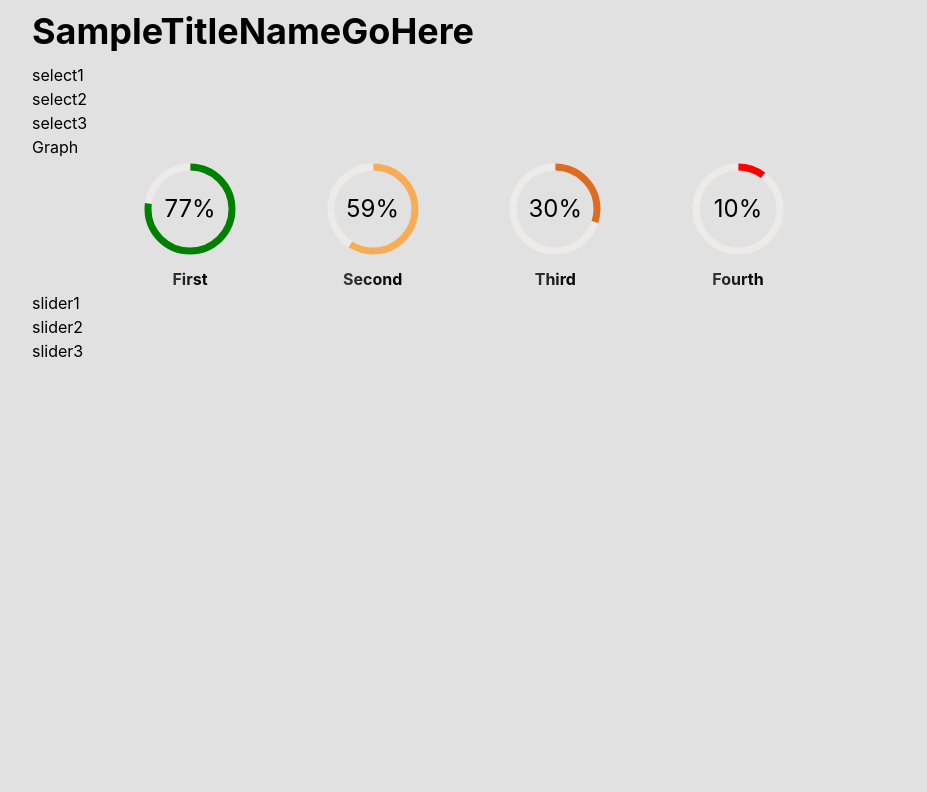
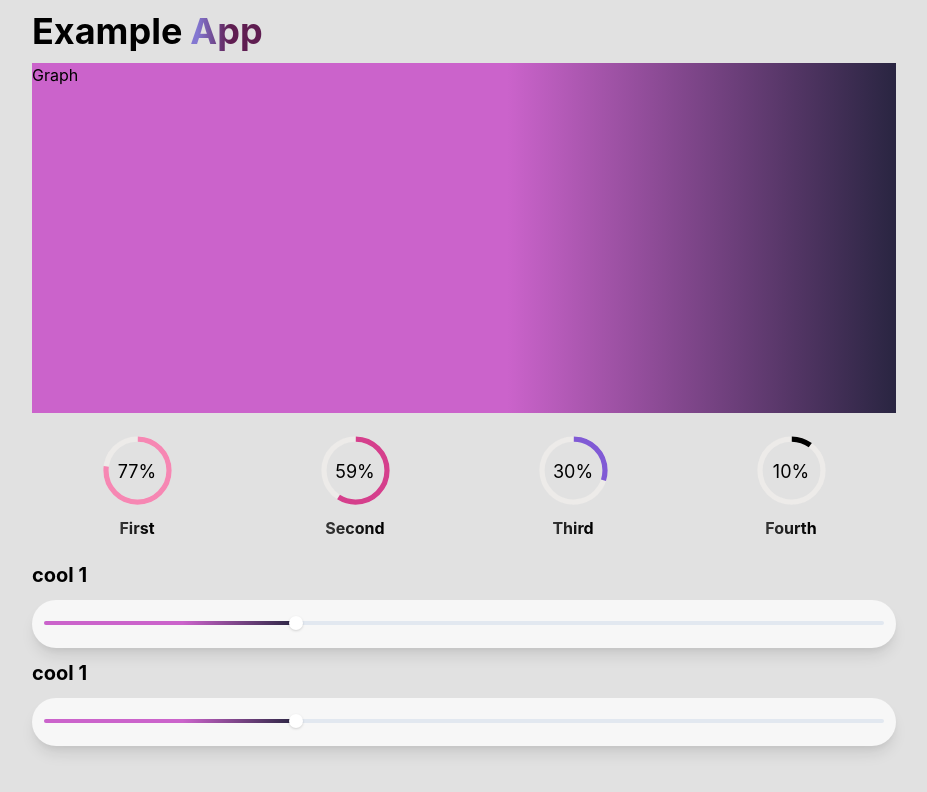
Before and after one commit to mattbardal/ch2023, a React (Create React App) app in the folder frontend/: page / in a window 1280 px wide. Shown: the top 792 px of the page, without its empty margins (176-1103 px from the left). Built offline with nearby package versions, Linux system fonts and the light colour scheme.

Commit message:
Gradient swag

```diff
--- a/frontend/src/components/Graph.tsx
+++ b/frontend/src/components/Graph.tsx
@@ -1,6 +1,9 @@
+import { Box } from "@chakra-ui/react";
 
 export default function Graph() {
   return (
-    <div>Graph</div>
-  )
+    <Box bg="linear-gradient(to right, #cb63cb 55%,#292541)" h="350px">
+      Graph
+    </Box>
+  );
 }
--- a/frontend/src/components/Header.tsx
+++ b/frontend/src/components/Header.tsx
@@ -1,15 +1,17 @@
-import { Box, Heading } from "@chakra-ui/react"
+import { Box, Heading, HStack, Text } from "@chakra-ui/react";
 
 export default function Header() {
   return (
-    <Box py='10px'>
-      <Heading
-        // background="linear-gradient(to right, #8377D1 10%, #F7DD72 55%)"
-        // backgroundClip="text"
-        color='black'
-      >
-        SampleTitleNameGoHere
-      </Heading>
+    <Box py="10px">
+      <HStack>
+        <Heading color="black">Example</Heading>
+        <Heading
+          background="linear-gradient(to right, #8377D1 10%, #5f1d51 55%)"
+          backgroundClip="text"
+        >
+          App
+        </Heading>
+      </HStack>
     </Box>
   );
 }
--- a/frontend/src/components/PercentWheel.tsx
+++ b/frontend/src/components/PercentWheel.tsx
@@ -16,18 +16,18 @@ type CircleProps = {
 
 const Circle = ({ value, label, loading }: CircleProps) => {
   const size = useBreakpointValue({
-    base: "75px",
-    lg: "100px",
+    base: "50px",
+    lg: "75px",
   });
 
   const color =
     value > 25
       ? value > 50
         ? value > 75
-          ? "green"
-          : "orange.300"
-        : "orange.500"
-      : "red";
+          ? "pink.300"
+          : "pink.500"
+        : "purple.500"
+      : "black";
 
   return (
     <VStack>
@@ -53,8 +53,8 @@ const Circle = ({ value, label, loading }: CircleProps) => {
 
 export default function PercentWheel() {
   return (
-    <Center w="100%">
-      <HStack w={{ base: "100%", lg: "75%" }} justifyContent="space-between">
+    <Center w="100%" mt="5">
+      <HStack w="100%" justifyContent="space-around">
         <Circle value={77} label="First" />
         <Circle value={59} label="Second" />
         <Circle value={30} label="Third" />
--- a/frontend/src/components/Sliders.tsx
+++ b/frontend/src/components/Sliders.tsx
@@ -1,18 +1,36 @@
+import {
+  Box,
+  Slider,
+  SliderFilledTrack,
+  SliderThumb,
+  SliderTrack,
+  Text,
+  VStack,
+} from "@chakra-ui/react";
+
+const CustomSlider = () => {
+  return (
+    <>
+      <Text fontWeight="bold" fontSize="xl">
+        cool 1
+      </Text>
+      <Box p="3" bgColor="grey.50" borderRadius="full" shadow="lg">
+        <Slider aria-label="slider-ex-2" defaultValue={30}>
+          <SliderTrack>
+            <SliderFilledTrack bg="linear-gradient(to right, #cb63cb 55%,#292541)" />
+          </SliderTrack>
+          <SliderThumb />
+        </Slider>
+      </Box>
+    </>
+  );
+};
+
 export default function Sliders() {
-
-  const tempData = [
-    'slider1',
-    'slider2',
-    'slider3'
-  ]
-
   return (
-    <div>
-      {
-        tempData.map((d, index) => (
-          <p key={index}>{d}</p>
-        ))
-      }
-    </div>
-  )
+    <VStack w="100%" h="125px" mt="5" alignItems="left" spacing="10px">
+      <CustomSlider />
+      <CustomSlider />
+    </VStack>
+  );
 }
```
Also changed, not shown: frontend/src/components/Selects.tsx (+4 -9 lines).
